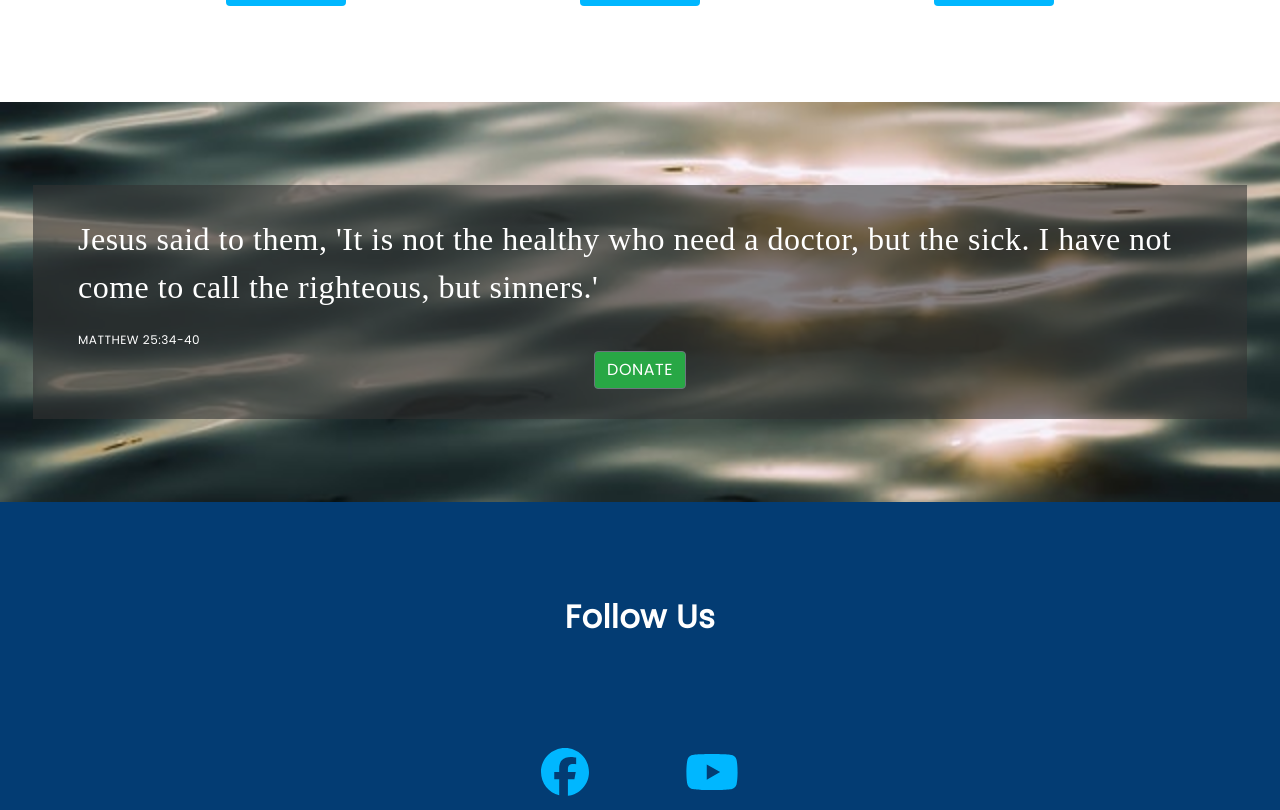
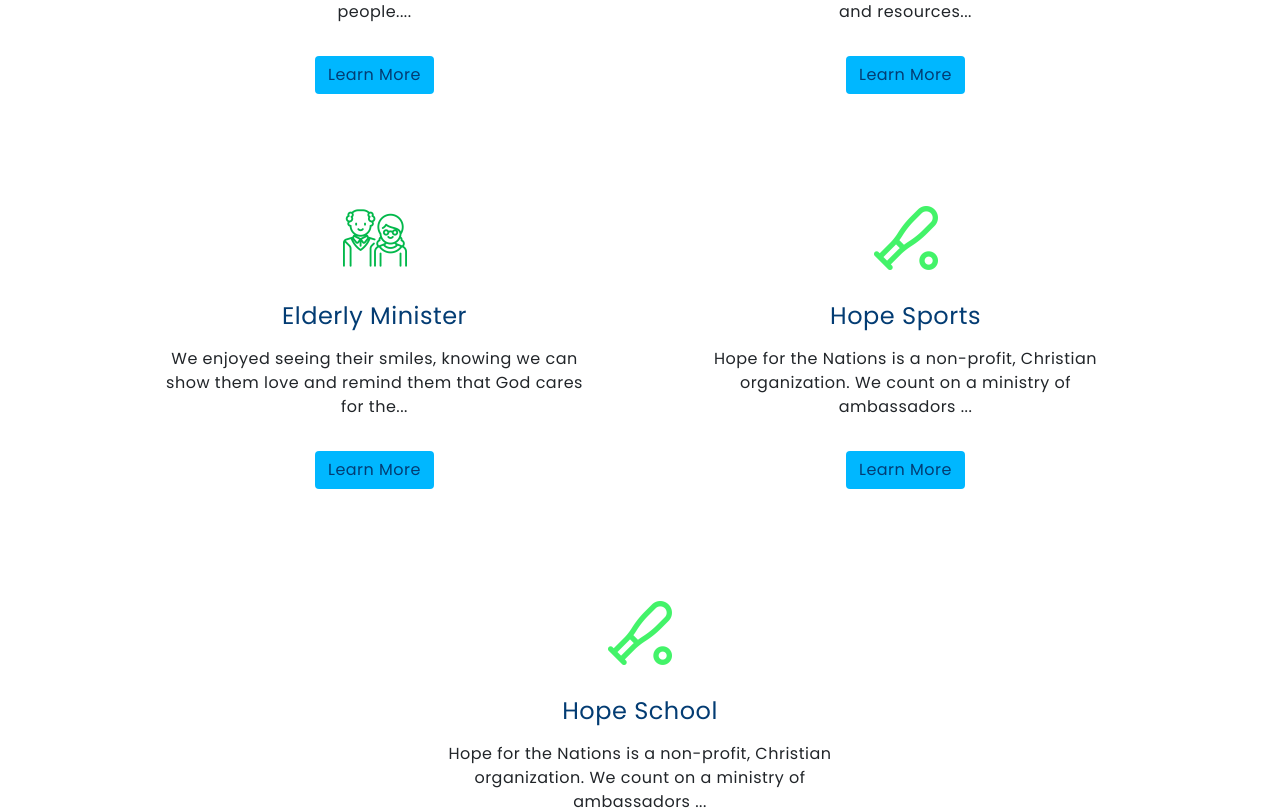
Before and after one commit to Cmmh1101/hope-react-types, a React (Create React App) app: page /program/elderly-care-program in a window 1280 px wide. Shown: the part 2635-3445 px from the top of the page. Built offline with nearby package versions, Linux system fonts and the light colour scheme; a web font is replaced by a local one.

Commit message:
add: nav links toggle, programs styles

```diff
--- a/src/articlesData.ts
+++ b/src/articlesData.ts
@@ -43,7 +43,6 @@ const articles = [
         alt: "Papaya from the community garden"
     },
     programImage4: {
-
         image: "../images/programs/community-garden-banner.jpg",
         alt: "Community garden banner"
     },
@@ -164,7 +163,7 @@ The project integrates solutions to socio-economic and environmental challenges
         image: "../images/programs/sports3.png",
         alt: "Dylan with a baseball trophy"
     },
-    featured: "false",
+    featured: "true",
     highligh: `We plant the seed in them, and we hope this seed flourish and give back their fruits. All these projects aim to help people be sustainable because we do not want to treat the problem; we are looking for long-term solutions.`,
     content: [
       `Hope for the Nations is a non-profit, Christian organization. We count on a ministry of ambassadors that serves children, older people, and families in Venezuela’s most impoverished area. As we help them, we bring the gospel nurturing not only with physical needs but we spiritual needs as well.`,
@@ -174,36 +173,35 @@ The project integrates solutions to socio-economic and environmental challenges
       `With an integrated approach, we will provide training where these families can acquire practical life skills rooted in sustainability principles, environmental stewardship, and biblical teachings while engaging in the self-awareness and personal transformation that will support their well-being. It will help them empower themselves and take leadership roles within their local communities.`,
     ],
   },
-  // {
-  //   name: "hope-sports-program",
-  //   title: "Hope Sports",
-  //   date: "04/16/2021",
-  //   image: "../../../../images/programs/sports3.png",
-  //   icon: "../../../images/sports.png",
-  //   description: "Hope Sports Program",
-  //   alt: "",
-  //   programImage2: {
-  //       image: "../../../images/dylanStory/Dylan-escuela.jpeg",
-  //       alt: "Dylan at School"
-  //   },
-  //   programImage3: {
-  //       image: "../../../images/dylanStory/Dylan-bandera-Venezuela.jpeg",
-  //       alt: "Dylan"
-  //   },
-  //   programImage4: {
-  //       image: "../../../images/dylanStory/Dylan-Baseball.png",
-  //       alt: "Dylan with a baseball trophy"
-  //   },
-  //   featured: "false",
-  //   highligh: `We plant the seed in them, and we hope this seed flourish and give back their fruits. All these projects aim to help people be sustainable because we do not want to treat the problem; we are looking for long-term solutions.`,
-  //   content: [
-  //     `Hope for the Nations is a non-profit, Christian organization. We count on a ministry of ambassadors that serves children, older people, and families in Venezuela’s most impoverished area. As we help them, we bring the gospel nurturing not only with physical needs but we spiritual needs as well.`,
-
-  //     `Our purpose is to transform lives and communities through the Word of God. We created a different sustainable program to allow them to participate and grow as they become independent. Our mission is to serve disadvantaged communities while we show the love of God. We began our work formerly in 2018. In 2020 we started with a series of sustainable programs to bring solutions while bringing God’s Hope.`,
-  //     `Our organization started catering to the elderly; we provided meals for the homeless and families with a lack of food; we also provided clothes and shoes. In Venezuela’s rural zones, we are developing and expanding sustainable programs such as community gardens, chicken coops, and fish farming to teach, train, and help the community be sustainable.`,
-  //     `With an integrated approach, we will provide training where these families can acquire practical life skills rooted in sustainability principles, environmental stewardship, and biblical teachings while engaging in the self-awareness and personal transformation that will support their well-being. It will help them empower themselves and take leadership roles within their local communities.`,
-  //   ],
-  // },
+  {
+    name: "hope-school-program",
+    title: "Hope School",
+    date: "04/16/2021",
+    image: "../../../../images/programs/sports3.png",
+    icon: "../../../images/sports.png",
+    description: "Hope Sports Program",
+    alt: "",
+    programImage2: {
+        image: "../../../images/dylanStory/Dylan-escuela.jpeg",
+        alt: "Dylan at School"
+    },
+    programImage3: {
+        image: "../../../images/dylanStory/Dylan-bandera-Venezuela.jpeg",
+        alt: "Dylan"
+    },
+    programImage4: {
+        image: "../../../images/dylanStory/Dylan-Baseball.png",
+        alt: "Dylan with a baseball trophy"
+    },
+    featured: "true",
+    highligh: `We plant the seed in them, and we hope this seed flourish and give back their fruits. All these projects aim to help people be sustainable because we do not want to treat the problem; we are looking for long-term solutions.`,
+    content: [
+      `Hope for the Nations is a non-profit, Christian organization. We count on a ministry of ambassadors that serves children, older people, and families in Venezuela’s most impoverished area. As we help them, we bring the gospel nurturing not only with physical needs but we spiritual needs as well.`,
+      `Our purpose is to transform lives and communities through the Word of God. We created a different sustainable program to allow them to participate and grow as they become independent. Our mission is to serve disadvantaged communities while we show the love of God. We began our work formerly in 2018. In 2020 we started with a series of sustainable programs to bring solutions while bringing God’s Hope.`,
+      `Our organization started catering to the elderly; we provided meals for the homeless and families with a lack of food; we also provided clothes and shoes. In Venezuela’s rural zones, we are developing and expanding sustainable programs such as community gardens, chicken coops, and fish farming to teach, train, and help the community be sustainable.`,
+      `With an integrated approach, we will provide training where these families can acquire practical life skills rooted in sustainability principles, environmental stewardship, and biblical teachings while engaging in the self-awareness and personal transformation that will support their well-being. It will help them empower themselves and take leadership roles within their local communities.`,
+    ],
+  },
 ];
 
 export default articles;
--- a/src/layout/components/TopNavbar.tsx
+++ b/src/layout/components/TopNavbar.tsx
@@ -52,7 +52,7 @@ const TopNavbar = ({ props }: any) => {
           <NavItem tag="li" className="navigation-link my-2 my-md-0">
             <NavLink
               to="/"
-              // onClick={toggle}
+              onClick={toggle}
               // className={(isActive) =>
               //   "nav-active" + (!isActive ? "nav-inactive" : "")
               // }
@@ -67,29 +67,49 @@ const TopNavbar = ({ props }: any) => {
             </DropdownToggle>
             <DropdownMenu>
               <DropdownItem>
-                <NavLink to="/purpose" activeClassName="nav-active">
+                <NavLink
+                  to="/purpose"
+                  activeClassName="nav-active"
+                  onClick={toggle}
+                >
                   Our Purpose
                 </NavLink>
               </DropdownItem>
               <DropdownItem>
-                <NavLink to="/leadership" activeClassName="nav-active">
+                <NavLink
+                  to="/leadership"
+                  activeClassName="nav-active"
+                  onClick={toggle}
+                >
                   Leadership
                 </NavLink>
               </DropdownItem>
             </DropdownMenu>
           </UncontrolledDropdown>
           <NavItem tag="li" className="navigation-link my-2 my-md-0">
-            <NavLink to="/programs" activeClassName="nav-active">
+            <NavLink
+              to="/programs"
+              activeClassName="nav-active"
+              onClick={toggle}
+            >
               Programs
             </NavLink>
           </NavItem>
-          <NavItem tag="li" className="navigation-link my-2 my-md-0">
+          <NavItem
+            tag="li"
+            className="navigation-link my-2 my-md-0"
+            onClick={toggle}
+          >
             <NavLink to="/storiesOfHope" activeClassName="nav-active">
               Blog
             </NavLink>
           </NavItem>
           <NavItem tag="li" className="navigation-link my-2 my-md-0">
-            <NavLink to="/contactUs" activeClassName="nav-active">
+            <NavLink
+              to="/contactUs"
+              activeClassName="nav-active"
+              onClick={toggle}
+            >
               Contact
             </NavLink>
           </NavItem>
@@ -101,6 +121,7 @@ const TopNavbar = ({ props }: any) => {
               }}
               target="_blank"
               className="btn btn-cta d-none d-md-flex"
+              onClick={toggle}
             >
               Donate
             </NavLink>
--- a/src/views/articles/components/ProgramsList.tsx
+++ b/src/views/articles/components/ProgramsList.tsx
@@ -6,10 +6,10 @@ import { Link } from "react-router-dom";
 const ProgramsList = () => {
   return (
     <Row className="programs-section">
-      <Col xs={12} className="d-flex flex-wrap">
+      <Col xs={12} className="d-flex flex-wrap justify-content-center">
         {articlesData.map((article, key) => {
           return (
-            <Col xs={12} md={4} key={key} className="programs-list pt-3">
+            <Col xs={12} md={6} key={key} className="programs-list p-4 p-md-5">
               <img
                 src={article.icon}
                 alt={article.title}
```
